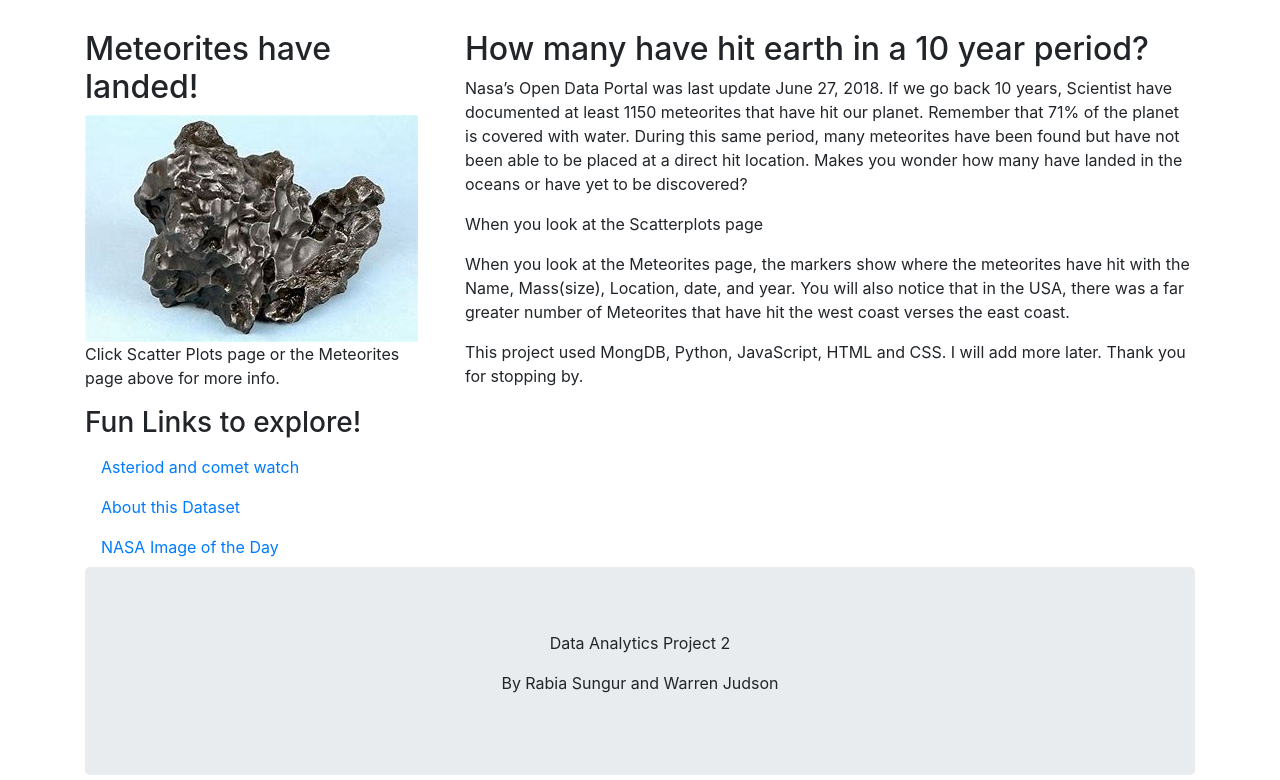
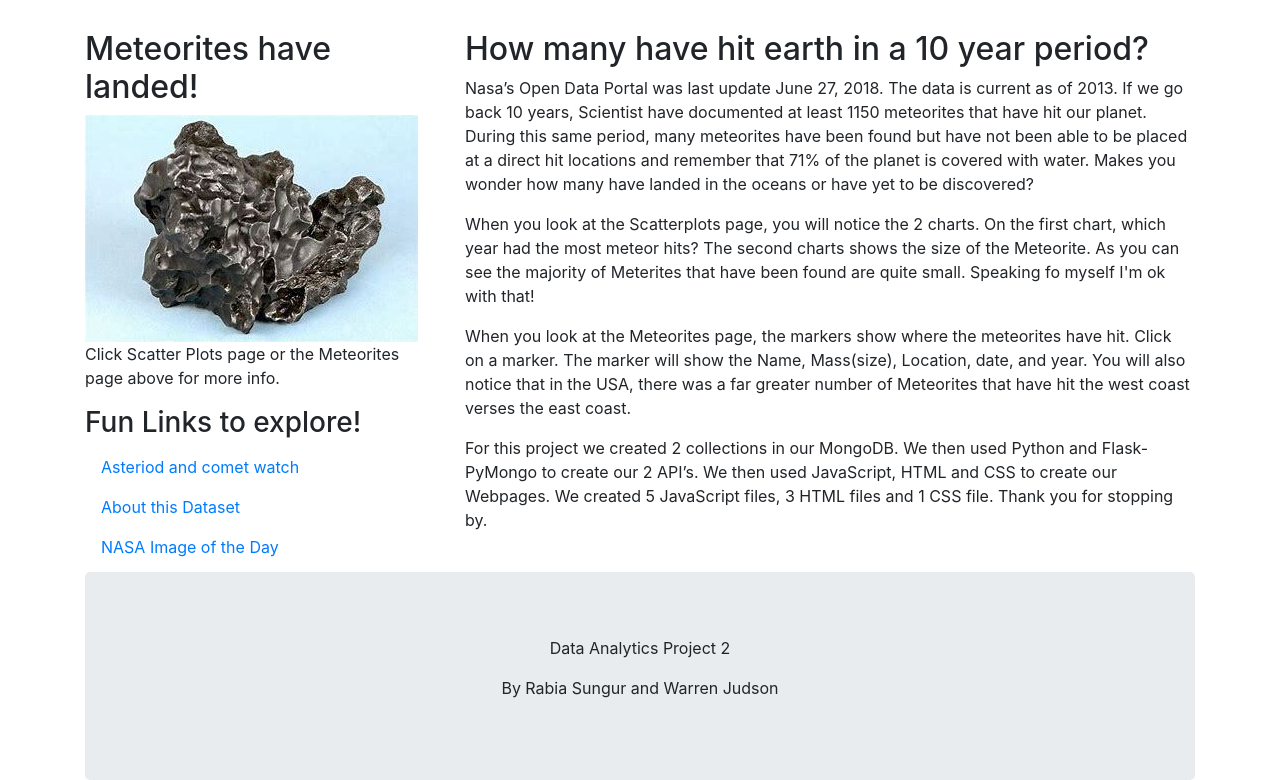
Before and after one commit to rabiasungur/meteorite-landings, a Flask app: page / in a window 1280 px wide. Shown: the part 56-836 px from the top of the page. Run offline with Flask 2, Linux system fonts and the light colour scheme; data that the repository does not hold is empty; some libraries are stand-ins or nearby versions.

Commit message:
updated Javascript and html files. added a second scatterplot.

```diff
--- a/app.py
+++ b/app.py
@@ -50,6 +50,7 @@ def landingsModified():
     landings = mongo.db.landingsModified.find({'year':{'$lt':end_date, '$gt':start_date}}, {'_id':False})
 
     bla = [landing for landing in landings]
+
     ble = {
         "data": bla
     }
--- a/templates/index.html
+++ b/templates/index.html
@@ -87,19 +87,21 @@
         <!-- I want to be-->
         <!-- <div href="static/asset/mtypes.jpg">
             <img src="static/asset/mtypes.jpg"></div> -->
-        <p>Nasa’s Open Data Portal was last update June 27, 2018. If we go back 10 years,
+        <p>Nasa’s Open Data Portal was last update June 27, 2018. The data is current as of 2013. If we go back 10 years,
           Scientist have documented at least 1150 meteorites that have hit our planet.
-          Remember that 71% of the planet is covered with water. During this same period,
-          many meteorites have been found but have not been able to be placed at a direct hit location.
+           During this same period,
+          many meteorites have been found but have not been able to be placed at a direct hit locations and remember that 71% of the planet is covered with water.
           Makes you wonder how many have landed in the oceans or have yet to be discovered?
         </p>
-        <p>When you look at the Scatterplots page </p>
+        <p>When you look at the Scatterplots page, you will notice the 2 charts. On the first chart, which year had the most meteor hits? The second charts shows the size of the Meteorite.
+           As you can see the majority of Meterites that have been found are quite small. Speaking fo myself I'm ok with that!</p>
         <p> When you look at the Meteorites page,
-          the markers show where the meteorites have hit with the Name, Mass(size), Location, date, and year.
+          the markers show where the meteorites have hit. Click on a marker. The marker will show the Name, Mass(size), Location, date, and year.
           You will also notice that in the USA, there was a far greater number of Meteorites that have hit the west
           coast verses the east coast. </p>
         <p></p>
-        <p>This project used MongDB, Python, JavaScript, HTML and CSS. I will add more later.
+        <p>For this project we created 2 collections in our MongoDB. We then used Python and Flask-PyMongo to create our 2 API’s.
+          We then used JavaScript, HTML and CSS to create our Webpages. We created 5 JavaScript files, 3 HTML files and 1 CSS file.
           Thank you for stopping by.</p>
         <br>
         <!-- <h2>TITLE HEADING</h2> -->
--- a/templates/map2.html
+++ b/templates/map2.html
@@ -38,7 +38,7 @@
 
         </nav>
         <div class="container text">
-            <P>From June 2008 to June 2018, notice that the west coast of N. America, west coast of Morocco and the S. East coast of Oman have lots of hits? Hmmm. </P>
+            <P>From 2004 to June 2013, notice that the west coast of N. America, west coast of Morocco and the S. East coast of Oman have lots of hits? Hmmm. </P>
         </div>
 
             <div class="row">
```
Also changed, not shown: templates/Static/js/plots2.js (added, +56 -0 lines), templates/scatter.html (+11 -1 lines), templates/Static/asset/OIP.jpeg, templates/Static/asset/asteroid-and-meteorite-types.jpg (deleted), templates/Static/asset/meteors.jpg (deleted), templates/Static/asset/mtypes.jpg (deleted), 1 other file.
